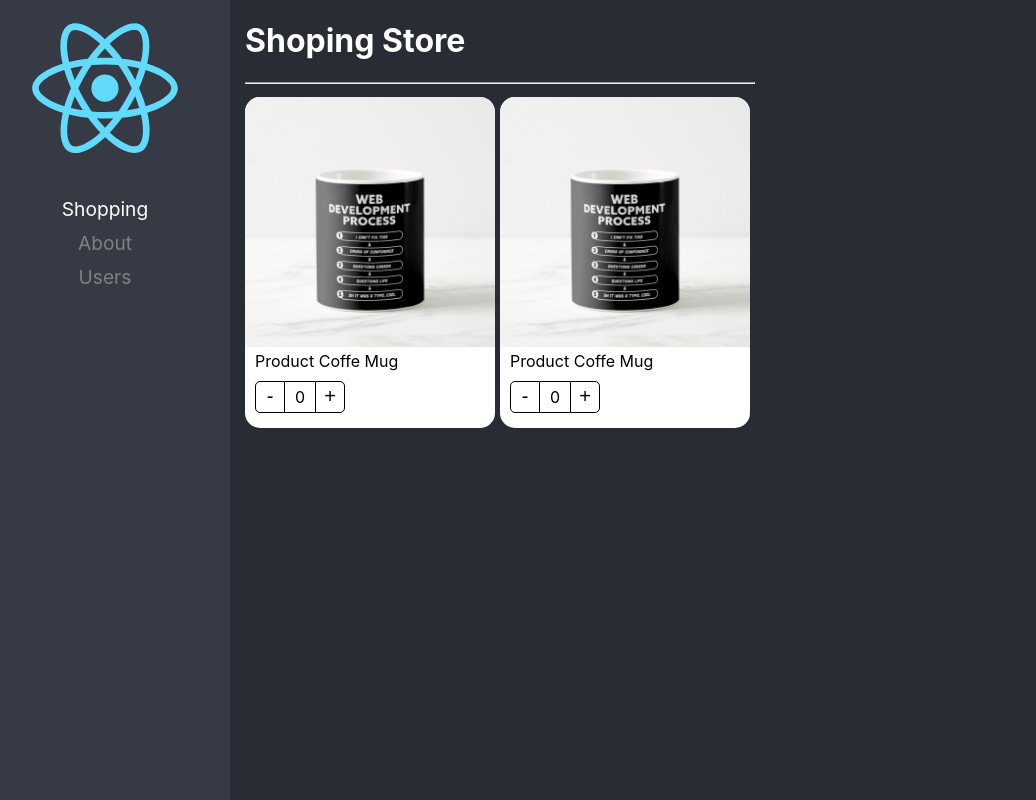
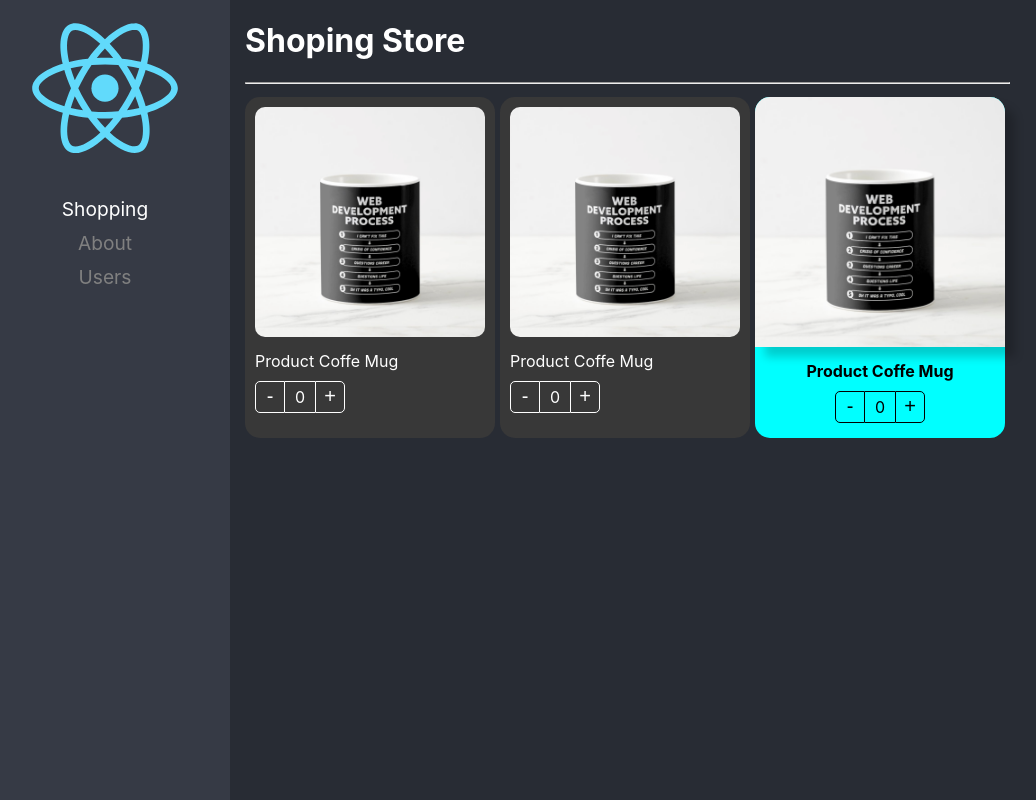
Before and after one commit to jnahuel46/app-router, a React (Create React App) app: page / in a window 1280 px wide. Shown: the whole page, without its empty margins (20-1056 px from the left). Built offline with nearby package versions, Linux system fonts and the light colour scheme.

Commit message:
extended styles

```diff
--- a/src/02-component-patterns/components/ProductButtons.tsx
+++ b/src/02-component-patterns/components/ProductButtons.tsx
@@ -1,12 +1,13 @@
 import { useContext } from "react";
 import { ProductContext } from "./ProductCard";
 import styles from "../styles/styles.module.css";
+import { ButtonsProps } from "../interfaces/interfaces";
 
-export const ProductButtons = () => {
+export const ProductButtons = ({ className, style }: ButtonsProps) => {
     const { increaseBy, counter } = useContext(ProductContext);
 
     return (
-      <div className={styles.buttonsContainer}>
+      <div style={style} className={`${styles.buttonsContainer} ${className}`}>
         <button onClick={() => increaseBy(-1)} className={styles.buttonMinus}>
           -
         </button>
--- a/src/02-component-patterns/components/ProductCard.tsx
+++ b/src/02-component-patterns/components/ProductCard.tsx
@@ -1,12 +1,19 @@
 import styles from "../styles/styles.module.css";
 import { useProduct } from "../hooks/useProduct";
-import { createContext } from "react";
-import { ProductContextProps, ProductCardProps } from "../interfaces/interfaces";
+import { ReactElement, createContext } from "react";
+import { ProductContextProps, Product } from "../interfaces/interfaces";
 
 export const ProductContext = createContext({} as ProductContextProps);
 export const { Provider } = ProductContext;
 
-export const ProductCard = ({ children, product }: ProductCardProps) => {
+export interface Props {
+  product: Product;
+  children?: ReactElement | ReactElement[];
+  className?: string;
+  style?: React.CSSProperties;
+}
+
+export const ProductCard = ({ children, product, className, style }: Props) => {
   const { counter, increaseBy } = useProduct();
   return (
     //Provee de contexto a todos los hijos del componente
@@ -17,7 +24,7 @@ export const ProductCard = ({ children, product }: ProductCardProps) => {
         product,
       }}
     >
-      <div className={styles.productCard}>
+      <div style={style} className={`${styles.productCard} ${className}`}>
         {children}
       </div>
     </Provider>
--- a/src/02-component-patterns/components/ProductImage.tsx
+++ b/src/02-component-patterns/components/ProductImage.tsx
@@ -2,8 +2,9 @@ import { useContext } from "react";
 import { ProductContext } from "./ProductCard";
 import noImages from "../assets/no-image.jpg";
 import styles from "../styles/styles.module.css";
+import { ImageProps } from "../interfaces/interfaces";
 
-export const ProductImage = ({ img }: { img?: string }) => {
+export const ProductImage = ({ img, className, style }: ImageProps ) => {
     const { product } = useContext(ProductContext);
 
     let imgToShow: string;
@@ -15,5 +16,5 @@ export const ProductImage = ({ img }: { img?: string }) => {
       imgToShow = noImages;
     }
 
-    return <img className={styles.productImg} src={imgToShow} alt="Coffe Mug" />;
+    return <img style={style} className={`${styles.productImg} ${className}`} src={imgToShow} alt="Coffe Mug" />;
   };
--- a/src/02-component-patterns/components/ProductTitle.tsx
+++ b/src/02-component-patterns/components/ProductTitle.tsx
@@ -1,12 +1,13 @@
 import { useContext } from "react";
 import { ProductContext } from "./ProductCard";
 import styles from "../styles/styles.module.css";
+import { TitleProps } from "../interfaces/interfaces";
 
-export const ProductTitle = ({ title }: { title?: string }) => {
+export const ProductTitle = ({ title, className, style }: TitleProps) => {
     const { product } = useContext(ProductContext);
 
     return (
-      <span className={styles.productDescription}>
+      <span style={style} className={`${styles.productDescription} ${className}`}>
         {title ? title : product.title}
       </span>
     );
--- a/src/02-component-patterns/pages/ShoppingPage.tsx
+++ b/src/02-component-patterns/pages/ShoppingPage.tsx
@@ -2,7 +2,7 @@ import { ProductButtons, ProductImage, ProductTitle } from "../components";
 import {
   ProductCard
 } from "../components";
-
+import "../styles/custom-styles.css";
 const product = {
   id: "1",
   title: "Product Coffe Mug",
@@ -16,16 +16,22 @@ const ShoppingPage = () => {
       <hr />
       <div style={{ display: "flex", flexDirection: "row", flexWrap: "wrap" }}>
         {/* One way */}
-        <ProductCard product={product}>
-          <ProductCard.Image />
-          <ProductCard.Title title={''} />
-          <ProductCard.Buttons />
+        <ProductCard product={product} className="bg-dark text-white">
+          <ProductCard.Image className="custom-image" />
+          <ProductCard.Title className="text-white" title={''}  activeClass="active" />
+          <ProductCard.Buttons className="custom-buttons"/>
         </ProductCard>
         {/* Another way to do the same */}
-        <ProductCard product={product}>
-          <ProductImage />
-          <ProductTitle />
-          <ProductButtons />
+        <ProductCard product={product} className="bg-dark text-white" >
+          <ProductImage className="custom-image" />
+          <ProductTitle className="text-white" activeClass="active"/>
+          <ProductButtons className="custom-buttons" />
+        </ProductCard>
+        {/* Another way to do the same  -  INLINE STYLES LOGIC */}
+        <ProductCard product={product} style={{ backgroundColor: "cyan"}} >
+          <ProductImage style={{ boxShadow: '10px 10px 10px rgba(0,0,0,0.2)'}} />
+          <ProductTitle style={{ fontWeight: "bold", display: 'flex', justifyContent:'center'}} />
+          <ProductButtons style={{ display: 'flex', justifyContent:'center'}}/>
         </ProductCard>
       </div>
     </div>
--- /dev/null
+++ b/src/02-component-patterns/styles/custom-styles.css
@@ -0,0 +1,18 @@
+.bg-dark {
+    background-color: rgb(56,56,56) ;
+}
+
+.text-white {
+    color: white;
+}
+
+.custom-image {
+    padding: 10px;
+    width: calc(100% - 20px);
+    border-radius: 20px;
+}
+
+.custom-buttons button, .custom-buttons div {
+    color: white;
+    border-color: white;
+}
```
Also changed, not shown: src/02-component-patterns/interfaces/interfaces.ts (+23 -10 lines).
